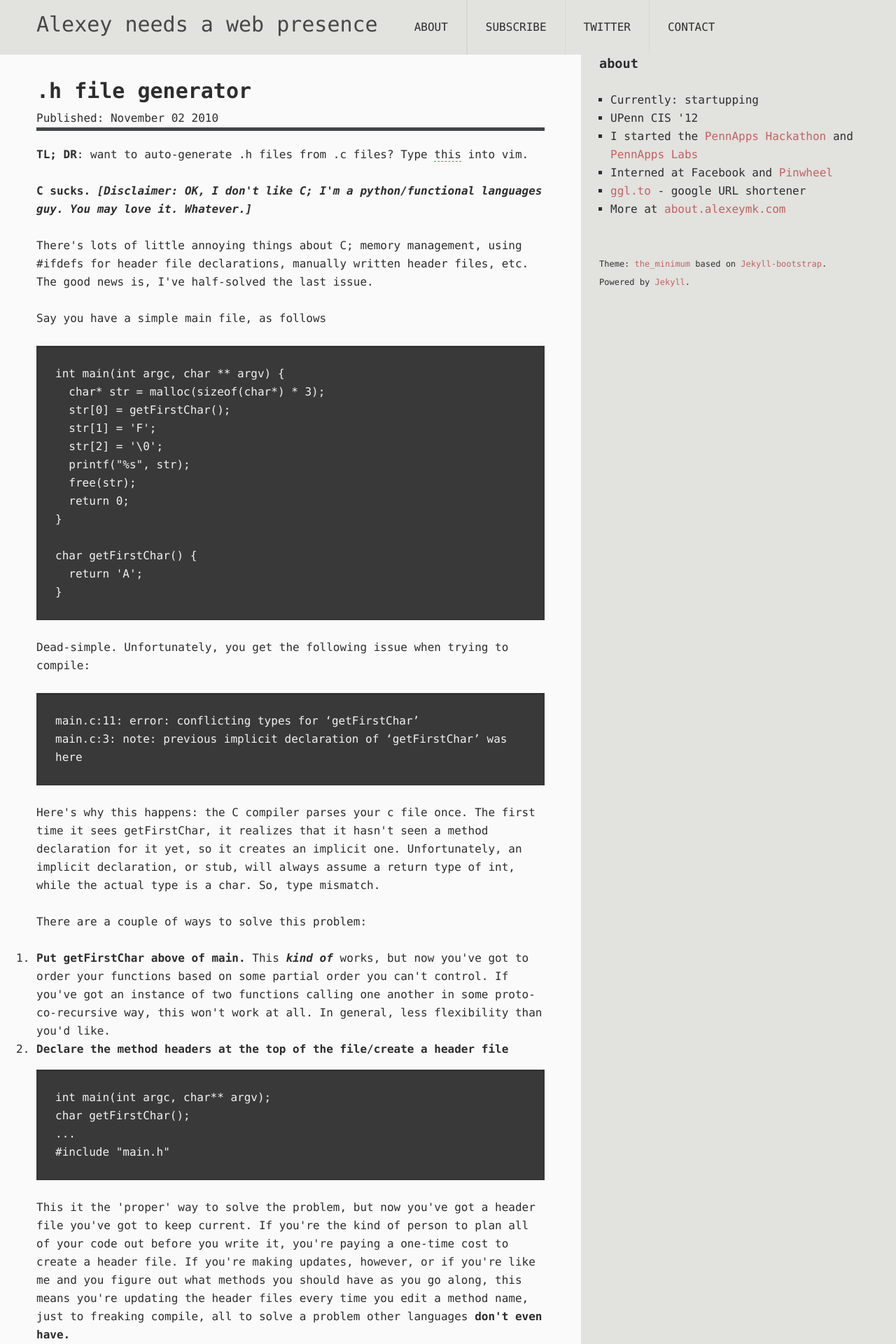
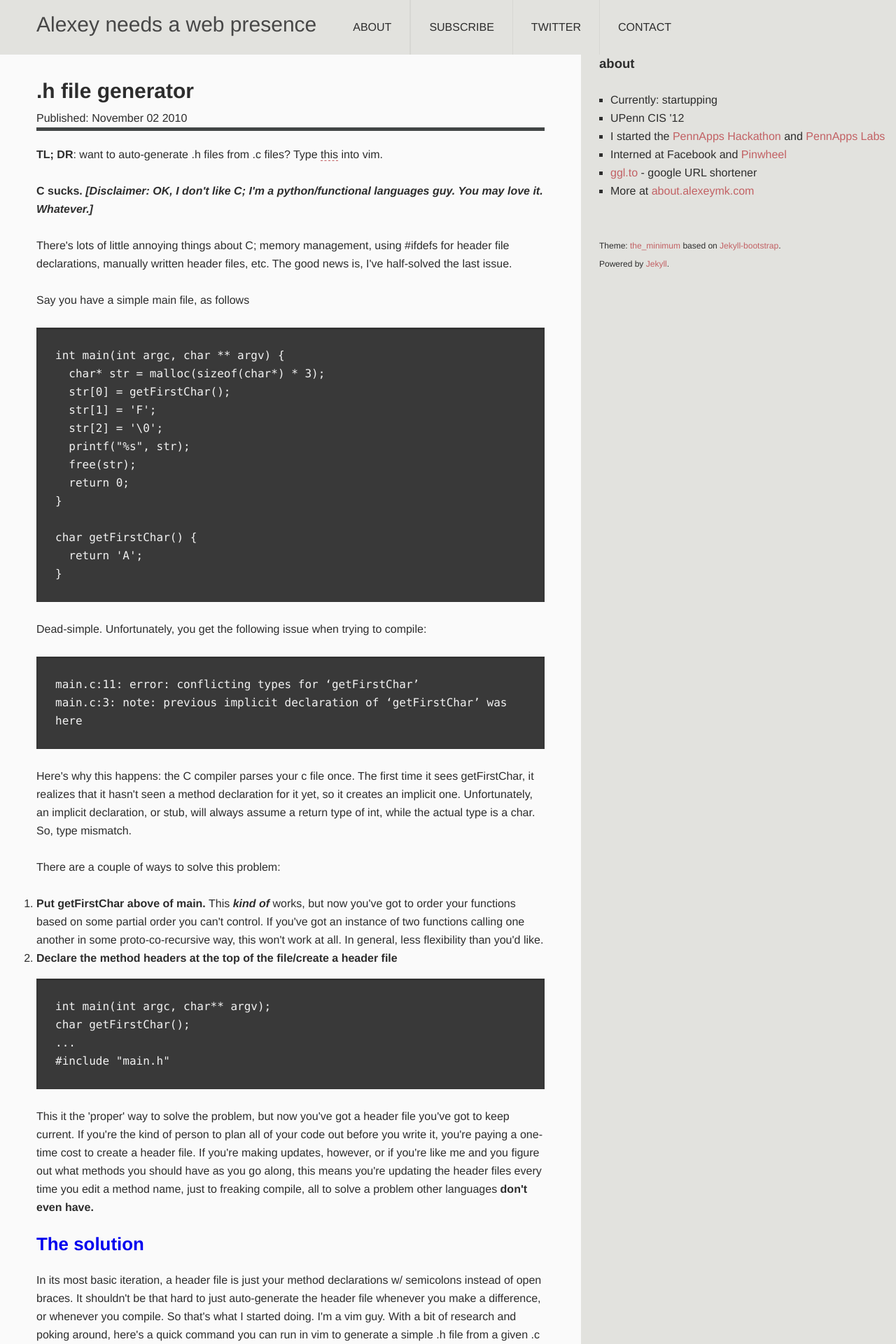
Before and after one commit to AlexeyMK/alexeymk.github.com, a Jekyll site: the page built from _posts/2010-11-02-h-file-generator.html, in a window 1280 px wide. Shown: the top 1920 px of the page at 70% size. Built offline with Jekyll 4.4.1, drawn with Linux system fonts in a browser that asks for light colours; some web fonts are replaced; Markdown is read by kramdown in place of the engine named in the settings; comment, search, counter and statistics services are not loaded.

Commit message:
font updated, thanks to @yahelc and company.  fair enough guys

```diff
--- a/css/style.css
+++ b/css/style.css
@@ -401,7 +401,9 @@ Calculation should be done via  http://j.mp/rNg5uA
 No styleguide reference.
 */
 body {
-  font-family: consolas, monaco, monospace;
+  font-family: "HelveticaNeue-Light", "Helvetica Neue Light", "Helvetica Neue", Helvetica, Arial, "Lucida Grande", sans-serif;
+  font-weight: 300;
+
   font-size: 1em;
   line-height: 1.625em;
 }
@@ -418,7 +420,7 @@ h3,
 h4,
 h5,
 h6 {
-  font-family: UbuntuMono-B, consolas, monaco, monospace;
+  font-family: "HelveticaNeue-Light", "Helvetica Neue Light", "Helvetica Neue", Helvetica, Arial, "Lucida Grande", sans-serif;
 }
 h1,
 .h1 {
@@ -590,7 +592,7 @@ pre {
 /* HEADER
 --------------------------------------------------------------------------------- */
 .the-header .logo {
-  font-family: UbuntuMono-B, consolas, monaco, monospace;
+  font-family: "HelveticaNeue-Light", "Helvetica Neue Light", "Helvetica Neue", Helvetica, Arial, "Lucida Grande", sans-serif;
   margin: 0;
 }
 .the-header .logo a:visited {
```
